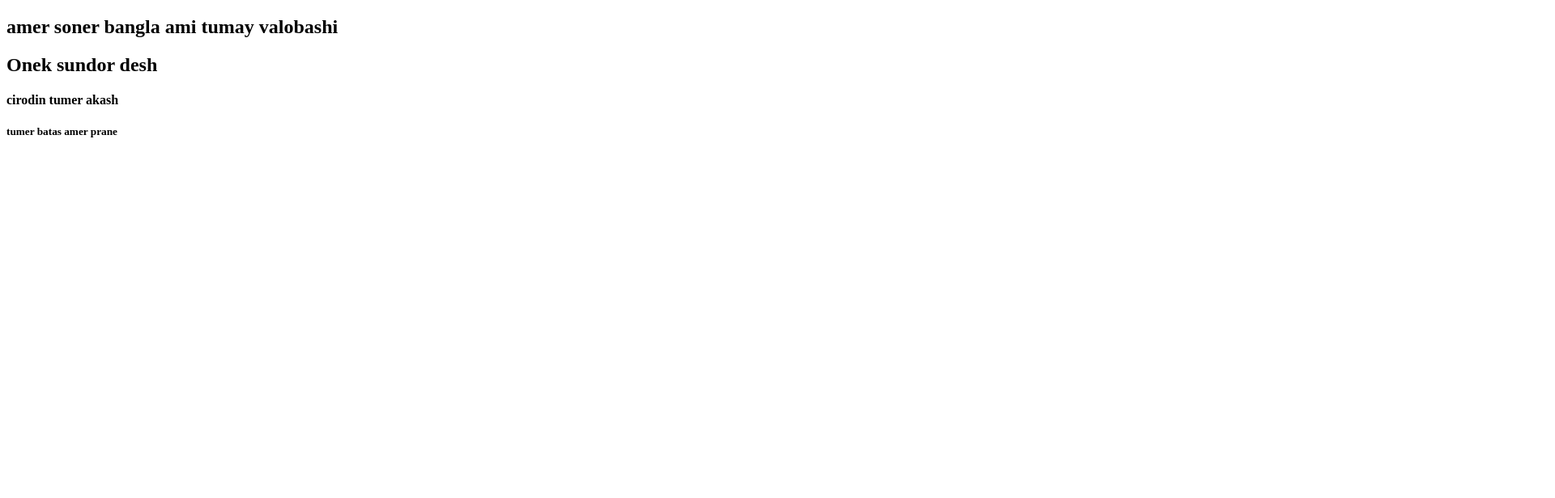
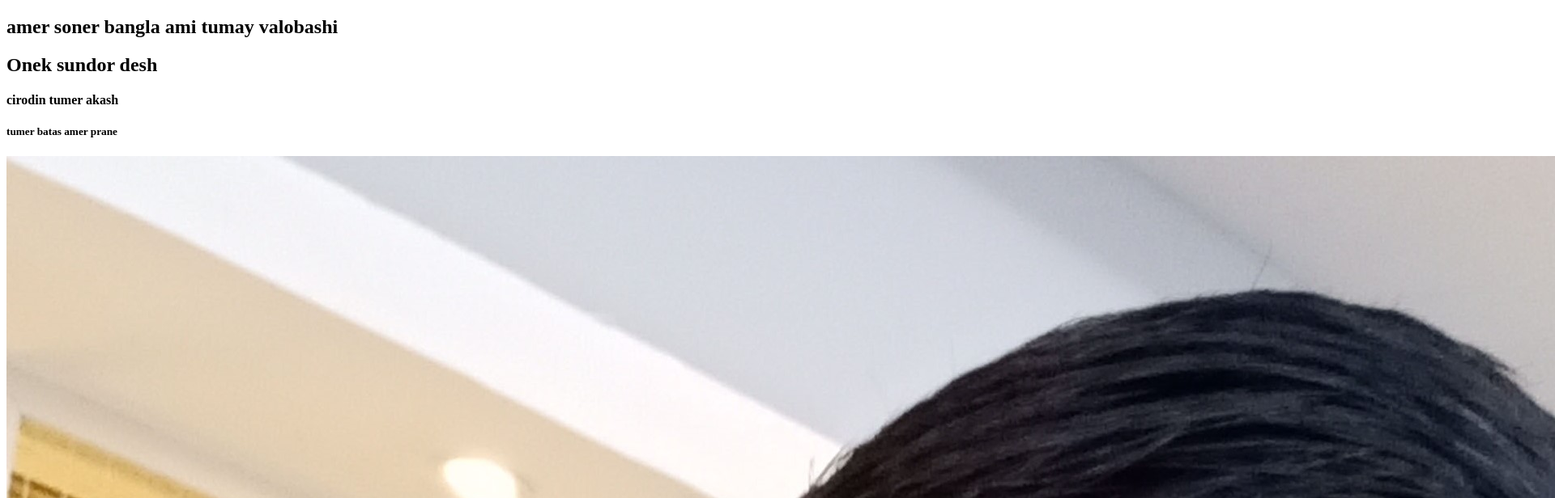
Before and after one commit to Khalek6099/amader-desh, a plain HTML site: page index.html in a window 1280 px wide. Shown: the top 616 px of the page at 81% size, 1920 px wide, since content can reach past the window. Drawn offline with Linux system fonts and the light colour scheme.

Commit message:
amer cobi

```diff
--- a/index.html
+++ b/index.html
@@ -10,5 +10,6 @@
     <h2>Onek sundor desh</h2>
     <h4>cirodin tumer akash</h4>
     <h5>tumer batas amer prane</h5>
+    <img src="img.jpg" alt="img">
 </body>
 </html>
```
Also changed, not shown: img.jpg (added).
